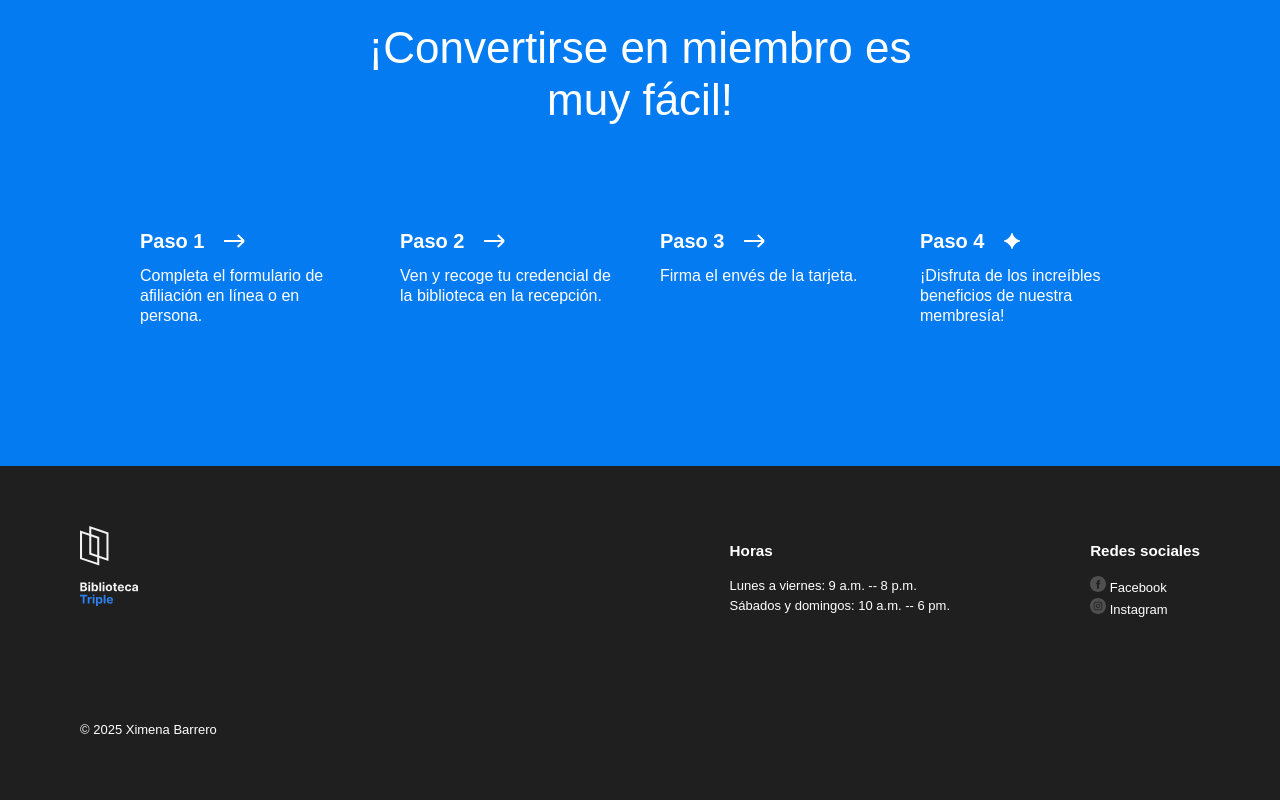
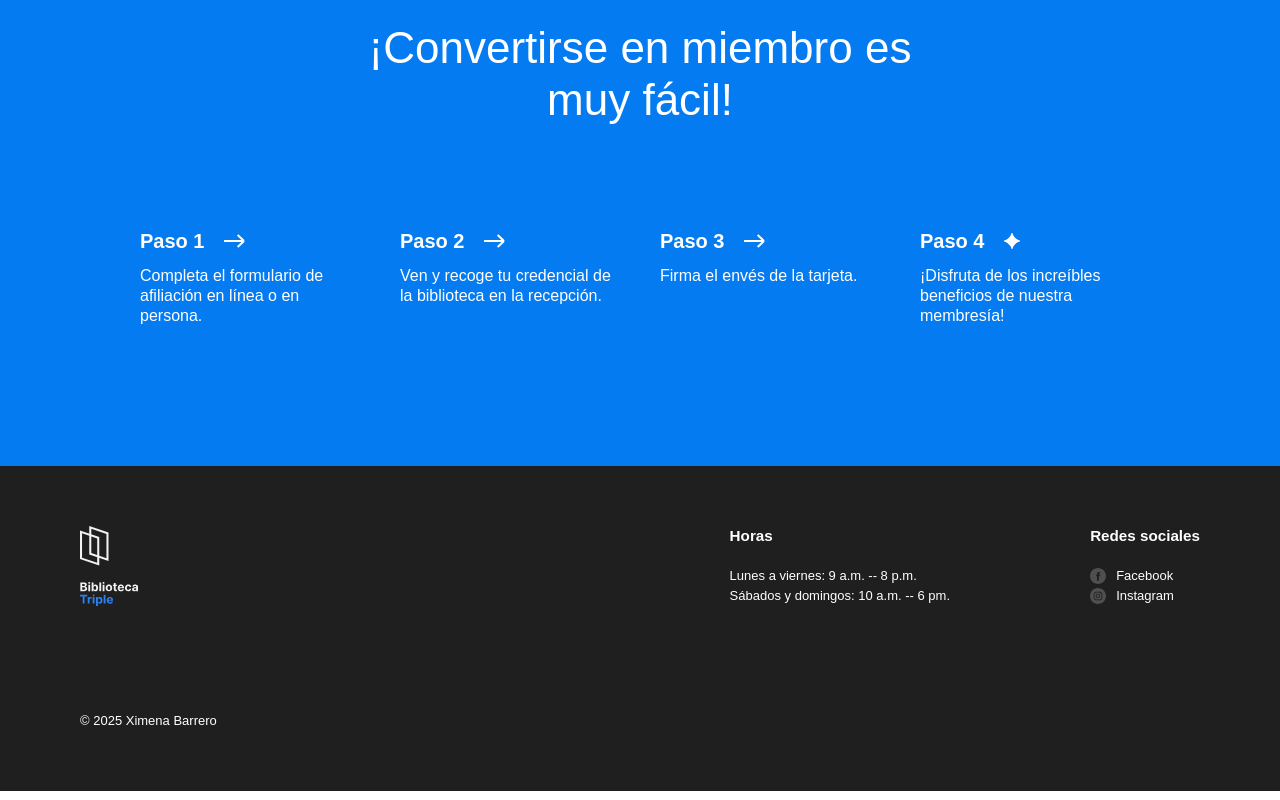
Before and after one commit to XimenaBarrero/web_project_library_es, a plain HTML site: page index.html in a window 1280 px wide. Shown: the part 3016-3816 px from the top of the page. Drawn offline with Linux system fonts and the light colour scheme.

Commit message:
agregando css faltante a footer

```diff
--- a/styles/style.css
+++ b/styles/style.css
@@ -373,7 +373,8 @@
 }
 
 .footer__column-heading {
-  bottom: 4px;
+  margin-top: 0;
+  margin-bottom: 20px;
 }
 
 .footer__list {
@@ -387,8 +388,11 @@
 }
 
 .footer__column-link {
+  display: flex;
   color: white;
   text-decoration: none;
+  align-items: center;
+  column-gap: 10px;
 }
 
 .footer__social-icon {
```
